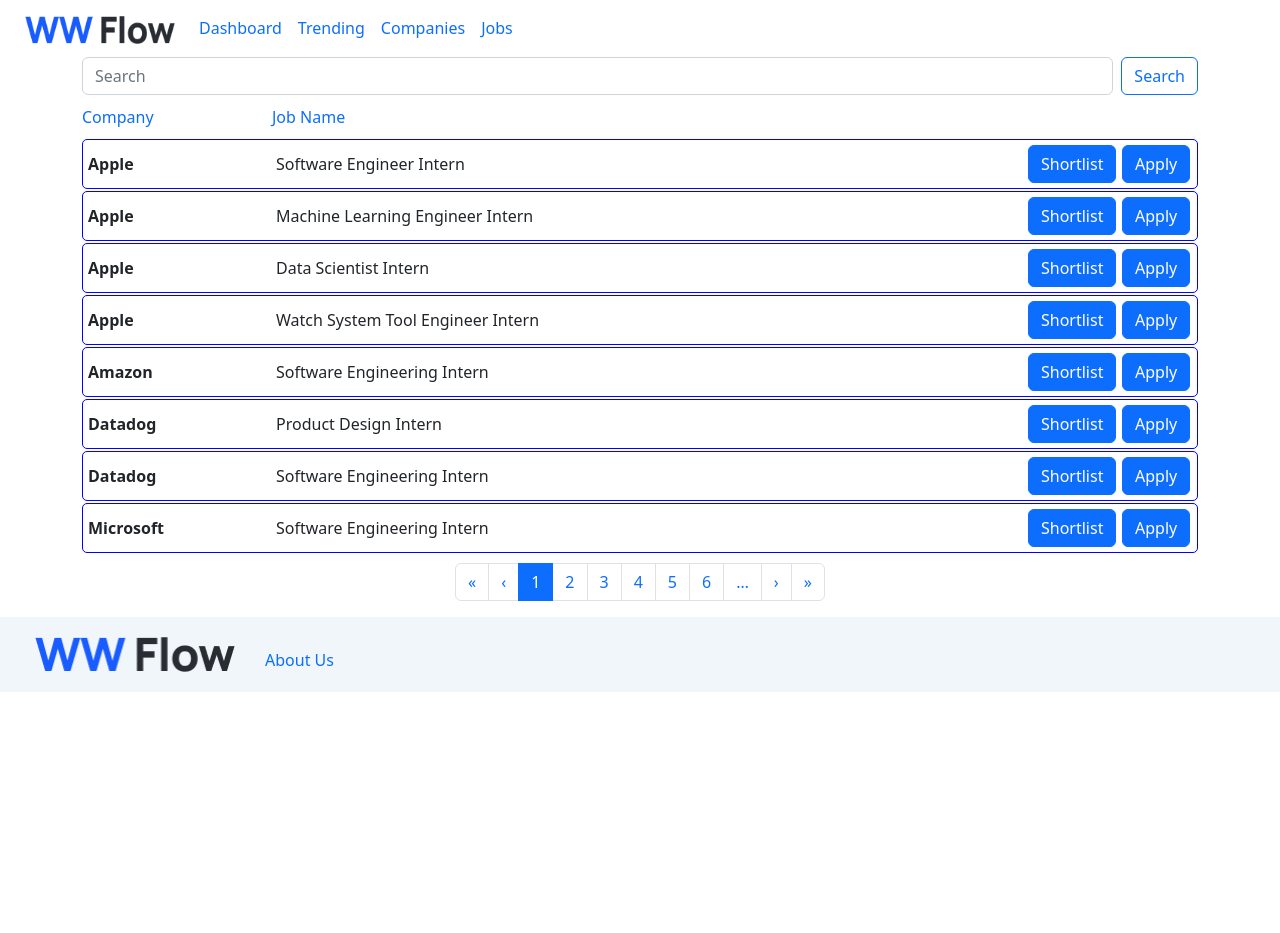
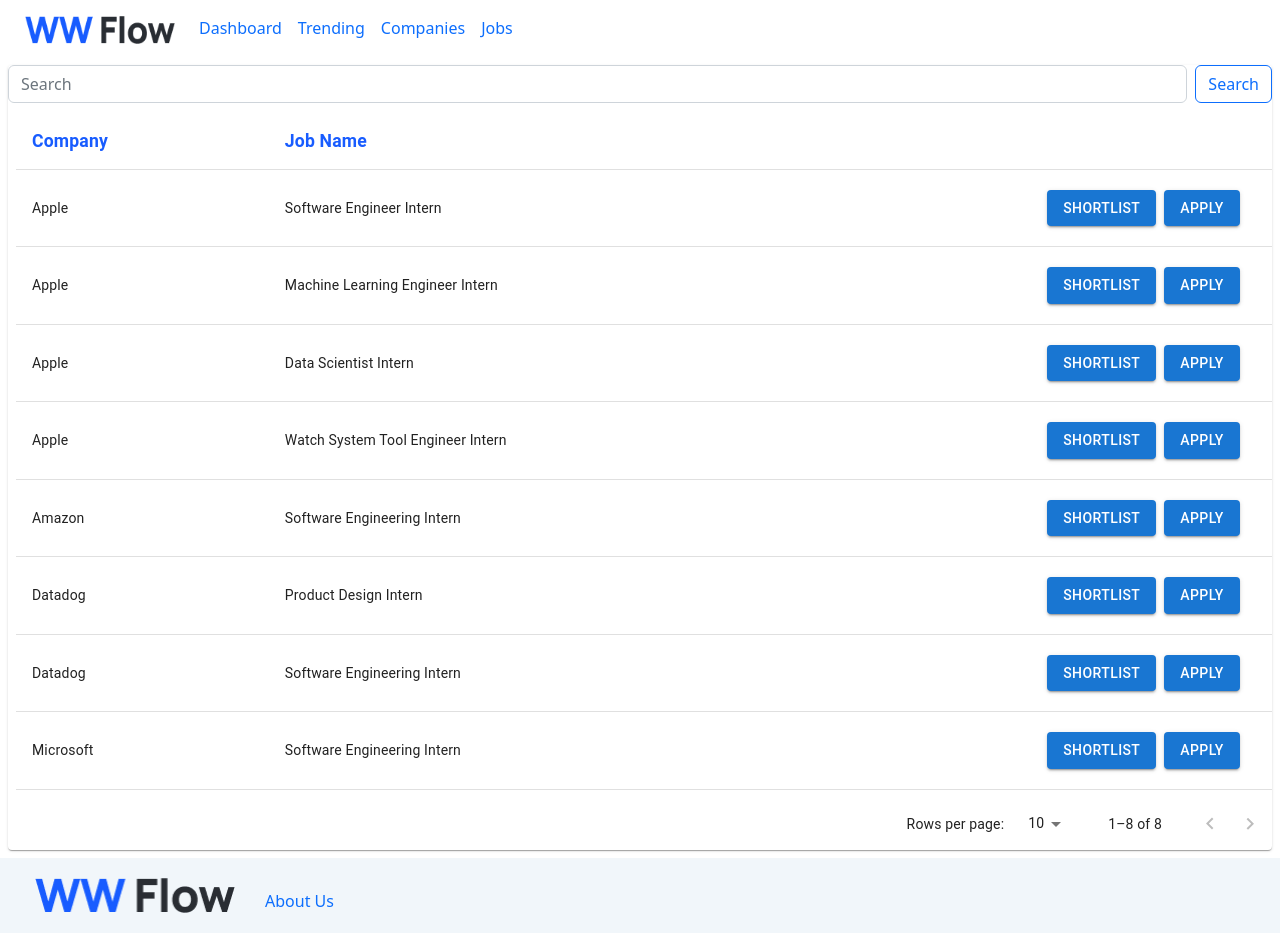
Before and after one commit to UWColonelKernel/uwwave, a React (Create React App) app in the folder frontend/: page /jobs in a window 1280 px wide. Before the commit the page ends 800 px from the top, so only its background shows below. Built offline with nearby package versions, Linux system fonts and the light colour scheme.

Commit message:
added pagination and switched to mui

```diff
--- a/frontend/src/components/JobsPage.js
+++ b/frontend/src/components/JobsPage.js
@@ -1,12 +1,27 @@
 import React from 'react'
-import JobEntry from './JobEntry';
-import { useState, useEffect } from 'react';
+import Paper from '@mui/material/Paper';
+import Table from '@mui/material/Table';
+import TableBody from '@mui/material/TableBody';
+import TableCell from '@mui/material/TableCell';
+import TableContainer from '@mui/material/TableContainer';
+import TableHead from '@mui/material/TableHead';
+import TablePagination from '@mui/material/TablePagination';
+import TableRow from '@mui/material/TableRow';
+import {Box, Button} from '@mui/material';
+import { Color } from "../styles/color";
 import SearchBar from './SearchBar';
-import { Container, Row, Col } from 'react-bootstrap';
-import { Pagination } from 'react-bootstrap';
 
-export default function JobsPage() {
-    const [data, setData] = useState([
+const columns = [
+    { id: 'companyName', label: 'Company', width: '20%' },
+    { id: 'jobName', label: 'Job Name', width: '60%' },
+    {
+      id: 'shortlistAndApply',
+      label: '',
+      width: '20%',
+    },
+  ];
+
+  const rows = [
     {
         id: 1,
         companyName: "Apple",
@@ -47,82 +62,82 @@
         companyName: "Microsoft",
         jobName: "Software Engineering Intern"
     }
-    ]);
+  ];
 
-    const [extensionRawData, setExtensionRawData] = useState({});
+export default function JobsPage() {
+    const [page, setPage] = React.useState(0);
+    const [rowsPerPage, setRowsPerPage] = React.useState(10);
 
-    const receiveExtensionMessage = (event) => {
-        // We only accept messages from ourselves
-        if (event.source !== window) {
-            return;
-        }
-        if (!event.data.type) {
-            return;
-        }
+    const handleChangePage = (event, newPage) => {
+      setPage(newPage);
+    };
 
-        if (event.data.type === "WWFLOW_EXT_LOADED") {
-            console.log("React app received: " + event.data.text);
-            window.postMessage({ type: "WWFLOW_FROM_PAGE", req_type: "get_data", text: "Requesting data" }, "*");
-        }
-        if (event.data.type === "WWFLOW_EXT_RESP") {
-            if (!event.data.req_type) {
-                console.warn("Extension response does not contain req_type.");
-                return;
-            }
-            if (event.data.req_type === "get_data") {
-                setExtensionRawData(event.data.resp);
-            }
-        }
-    }
-
-    useEffect(() => {
-        window.addEventListener("message", receiveExtensionMessage, false);
-        // Specify how to clean up after this effect:
-        return function cleanup() {
-            window.removeEventListener("message", receiveExtensionMessage);
+    const handleChangeRowsPerPage = (event) => {
+      setRowsPerPage(+event.target.value);
+      setPage(0);
     };
-    });
-
-    useEffect(() => {
-        console.log("ext raw data updated");
-        console.log(extensionRawData);
-        // Temporary fix (seems to constantly replace data even no data exists)
-        if (Object.entries(extensionRawData).length > 0){
-            const newData = [];
-            for (const [key, value] of Object.entries(extensionRawData)) {
-                newData.push({
-                    id: key,
-                    companyName: value["Posting List Data"].company,
-                    jobName: value["Posting List Data"].jobTitle,
-                })
-            }
-            setData(newData);
-        }
-    }, [extensionRawData]);
 
     return (
-        <Container >
+      <Paper sx={{ overflow: 'hidden', m: 1 }}>
         <SearchBar/>
-            <Row className="align-items-center" style={{marginBottom: "10px"}}>
-                <Col className='col-md-2 text-primary'> Company </Col>
-                <Col className='col-md-10 text-primary'> Job Name </Col>
-            </Row>
-            {data.map((item, index) => (
-                <JobEntry companyName={item.companyName} jobName={item.jobName} key={item.id}></JobEntry>
+        <TableContainer sx={{ m: 1 }}>
+          <Table stickyHeader aria-label="sticky table">
+            <TableHead>
+              <TableRow>
+                {columns.map((column) => (
+                  <TableCell
+                    key={column.id}
+                    align={column.align}
+                    style={{ width: column.width, color: Color.primary,fontWeight: "bold", fontSize: "1.1rem" }}
+                  >
+                    {column.label}
+                  </TableCell>
                 ))}
-            <Pagination style={{ marginTop: "10px", display: "flex", justifyContent:"center"}}>
-                <Pagination.First />
-                <Pagination.Prev />
-                <Pagination.Item active>{1}</Pagination.Item>
-                <Pagination.Item>{2}</Pagination.Item>
-                <Pagination.Item>{3}</Pagination.Item>
-                <Pagination.Item>{4}</Pagination.Item>
-                <Pagination.Item>{5}</Pagination.Item>
-                <Pagination.Item>{6}</Pagination.Item>
-                <Pagination.Ellipsis />
-                <Pagination.Next />
-                <Pagination.Last />
-            </Pagination>
-        </Container>
-    )
+              </TableRow>
+            </TableHead>
+            <TableBody>
+              {rows
+                .slice(page * rowsPerPage, page * rowsPerPage + rowsPerPage)
+                .map((row) => {
+                  return (
+                    <TableRow hover role="checkbox" tabIndex={-1} key={row.code}>
+                      {columns.map((column, index) => {
+                        const value = row[column.id];
+                        return (
+                          <TableCell key={column.id} align={column.align}>
+                            {column.format && typeof value === 'number'
+                              ? column.format(value)
+                              : value}
+                              {column.id === 'shortlistAndApply' &&
+                                <Box>
+                                    <Button variant="contained" sx={{m:0.5}}>Shortlist</Button>
+                                    <Button variant="contained" sx={{m:0.5}}>Apply</Button>
+                                </Box>
                               }
+                          </TableCell>
+
+                        );
+                      })}
+                    </TableRow>
+                  );
+                })}
+            </TableBody>
+          </Table>
+        </TableContainer>
+        <TablePagination
+          rowsPerPageOptions={[10, 25, 100]}
+          component="div"
+          count={rows.length}
+          rowsPerPage={rowsPerPage}
+          page={page}
+          onPageChange={handleChangePage}
+          onRowsPerPageChange={handleChangeRowsPerPage}
+          sx={{
+            ".MuiTablePagination-selectLabel, .MuiTablePagination-displayedRows": {
+                m:1
+              }
+          }}
+        />
+      </Paper>
+    );
+}
```
Lines whose indentation alone changed are shown as unchanged.
